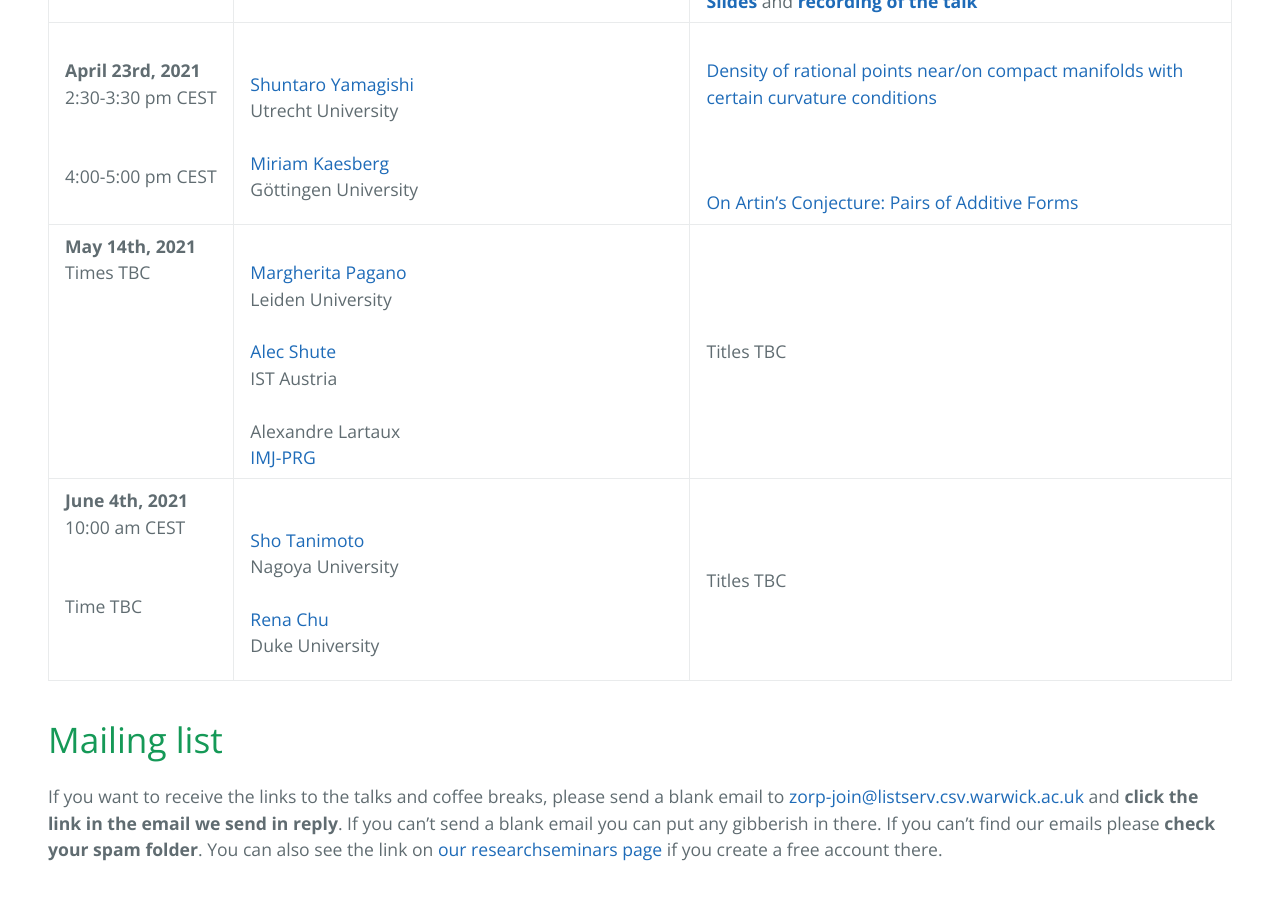
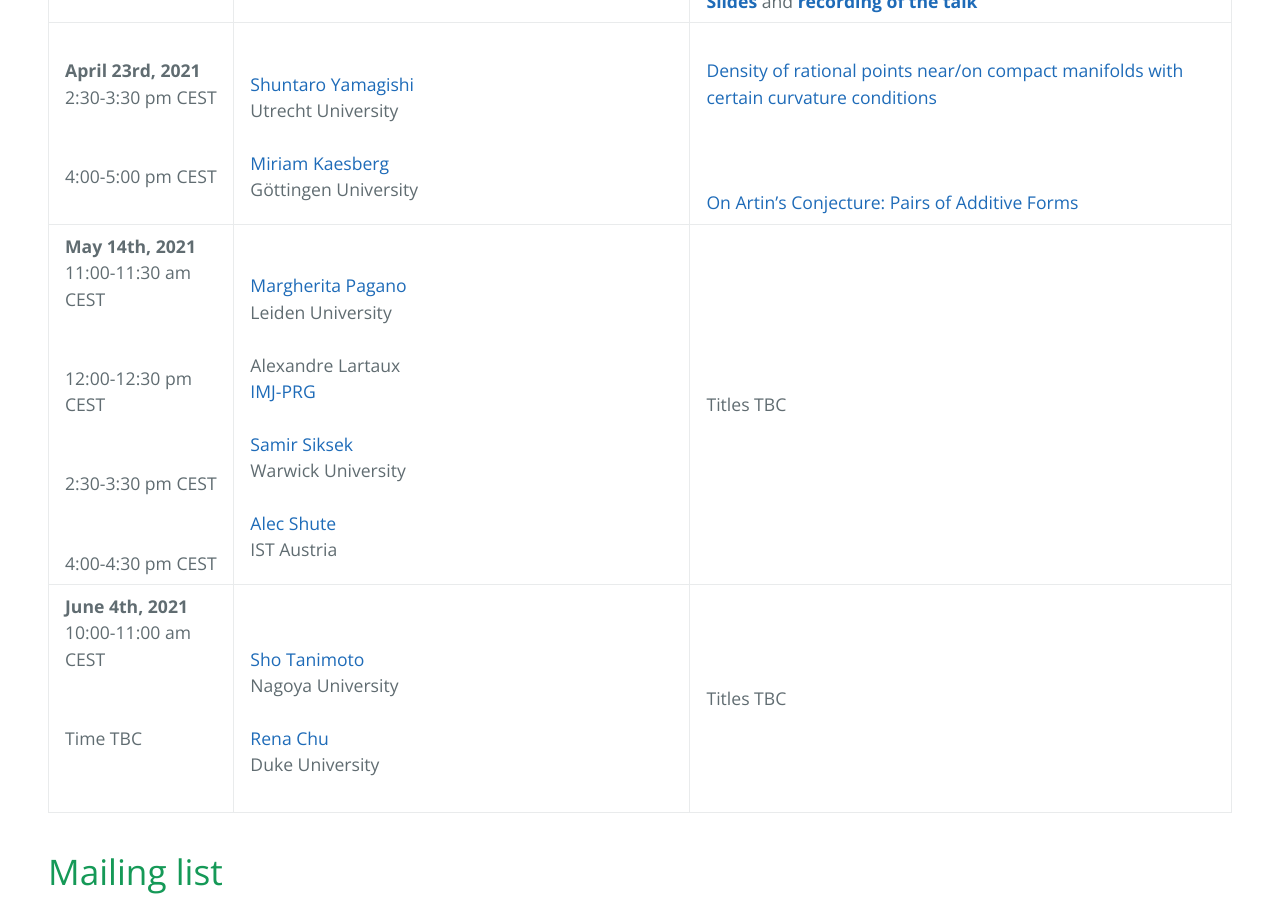
Before and after one commit to zoom-on-rational-points/zoom-on-rational-points.github.io, a Jekyll site: the page built from index.md, in a window 1280 px wide and 900 px high, scrolled down 1656 px. Built offline with Jekyll 4.4.1, drawn with Linux system fonts in a browser that asks for light colours; our own code applies the rules of GitHub Pages for plain Markdown files.

Commit message:
Update index.md

```diff
--- a/index.md
+++ b/index.md
@@ -18,8 +18,8 @@ The seminar meets on one Friday every month with two talks, at **2:30-3:30 pm  P
 | **February 19th, 2021** <br>2:30-3:30 pm CET <br><br> <br> 4:00-5:00 pm CET <br>| <br><a href ="https://webusers.imj-prg.fr/ratko.darda">Ratko Darda</a> <br> Paris University (Paris 7) <br><br>   <a href="https://personal-homepages.mis.mpg.de/winter/">Rosa Winter</a> <br>Max Planck Institute for Mathematics in the Sciences (Leipzig) | <br><a href="https://zoom-on-rational-points.github.io/abstractRD">Manin conjecture for algebraic stacks</a><br><a href="slidesRD.pdf" style="font-weight:bold">Slides</a> and <a href="https://www.youtube.com/watch?v=ZJfP1TI6soQ" style="font-weight:bold">recording of the talk</a><br><br><a href="https://zoom-on-rational-points.github.io/abstractRW">Density of rational points on a family of del Pezzo surfaces of degree 1</a><br><a href="slidesRW.pdf" style="font-weight:bold">Slides</a> and <a href="https://www.youtube.com/watch?v=CdR8nMqoGoE" style="font-weight:bold">recording of the talk</a>|
 | **March 19th, 2021** <br>2:30-3:30 pm CET <br><br> <br> 4:00-5:00 pm CET <br> | <br><a href="https://sites.google.com/site/damarishomepage/">Damaris Schindler</a><br> G&ouml;ttingen University <br><br><a href="https://sites.google.com/a/uic.edu/ardahuseyindemirhan/">Arda Huseyin Demirhan</a><br> University of Illinois at Chicago | <br><a href="https://zoom-on-rational-points.github.io/abstractDS">Campana points on toric varieties</a><br> <a href="slidesDS.pdf" style="font-weight:bold">Slides</a><br><br> <a href="https://zoom-on-rational-points.github.io/abstractAD">Distribution of Rational Points on Toric Varieties: A Multi-Height Approach</a><br> <a href="slidesAD.pdf" style="font-weight:bold">Slides</a> and <a href="https://www.youtube.com/watch?v=W7ImcXOykro&ab_channel=EfthymiosSofos" style="font-weight:bold">recording of the talk</a>|
 | **April 23rd, 2021** <br>2:30-3:30 pm CEST <br><br> <br> 4:00-5:00 pm CEST <br> | <br><a href="https://www.uu.nl/staff/SYamagishi">Shuntaro Yamagishi</a><br> Utrecht University <br><br><a href="https://sites.google.com/view/miriam-kaesberg/home">Miriam Kaesberg</a><br> G&ouml;ttingen University | <br><a href="https://zoom-on-rational-points.github.io/abstractSY">Density of rational points near/on compact manifolds with certain curvature conditions</a><br> <br><br><br><a href="https://zoom-on-rational-points.github.io/abstractMK">On Artin's Conjecture: Pairs of Additive Forms</a><br>|
-| **May 14th, 2021** <br>Times TBC <br><br><br><br><br><br><br><br>| <br><a href="https://www.universiteitleiden.nl/en/staffmembers/margherita-pagano#tab-1">Margherita Pagano</a><br> Leiden University <br><br><a href="https://ist.ac.at/en/research/browning-group/">Alec Shute</a><br>IST Austria<br><br>Alexandre Lartaux<br><a href="https://www.imj-prg.fr">IMJ-PRG</a>  |  Titles TBC|
-| **June 4th, 2021** <br>10:00 am CEST <br><br><br> Time TBC<br><br><br>| <br><a href="https://shotanimoto.wordpress.com">Sho Tanimoto</a><br> Nagoya University <br><br><a href="https://scholars.duke.edu/person/rena.chu">Rena Chu</a><br>Duke University |  Titles TBC|
+| **May 14th, 2021** <br>11:00-11:30 am CEST <br><br><br>12:00-12:30 pm CEST<br><br><br>2:30-3:30 pm CEST<br><br><br>4:00-4:30 pm CEST <br>| <br><a href="https://www.universiteitleiden.nl/en/staffmembers/margherita-pagano#tab-1">Margherita Pagano</a><br> Leiden University <br><br>Alexandre Lartaux<br><a href="https://www.imj-prg.fr">IMJ-PRG</a><br><br><a href="https://homepages.warwick.ac.uk/staff/S.Siksek/">Samir Siksek</a><br>Warwick University<br><br><a href="https://ist.ac.at/en/research/browning-group/">Alec Shute</a><br>IST Austria  |  Titles TBC|
+| **June 4th, 2021** <br>10:00-11:00 am CEST <br><br><br> Time TBC<br><br><br>| <br><a href="https://shotanimoto.wordpress.com">Sho Tanimoto</a><br> Nagoya University <br><br><a href="https://scholars.duke.edu/person/rena.chu">Rena Chu</a><br>Duke University |  Titles TBC|
 
 
 # Mailing list
```
